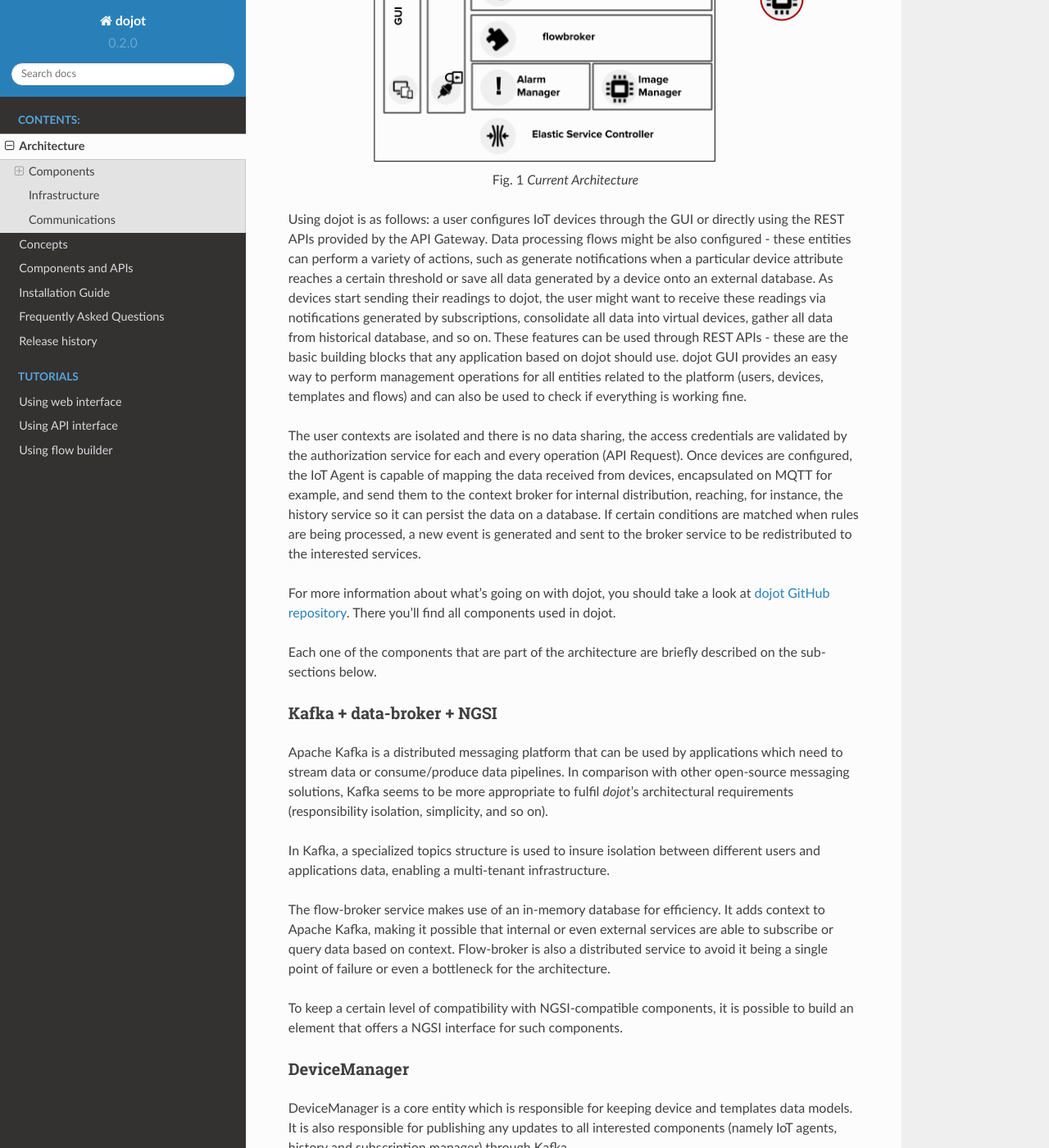
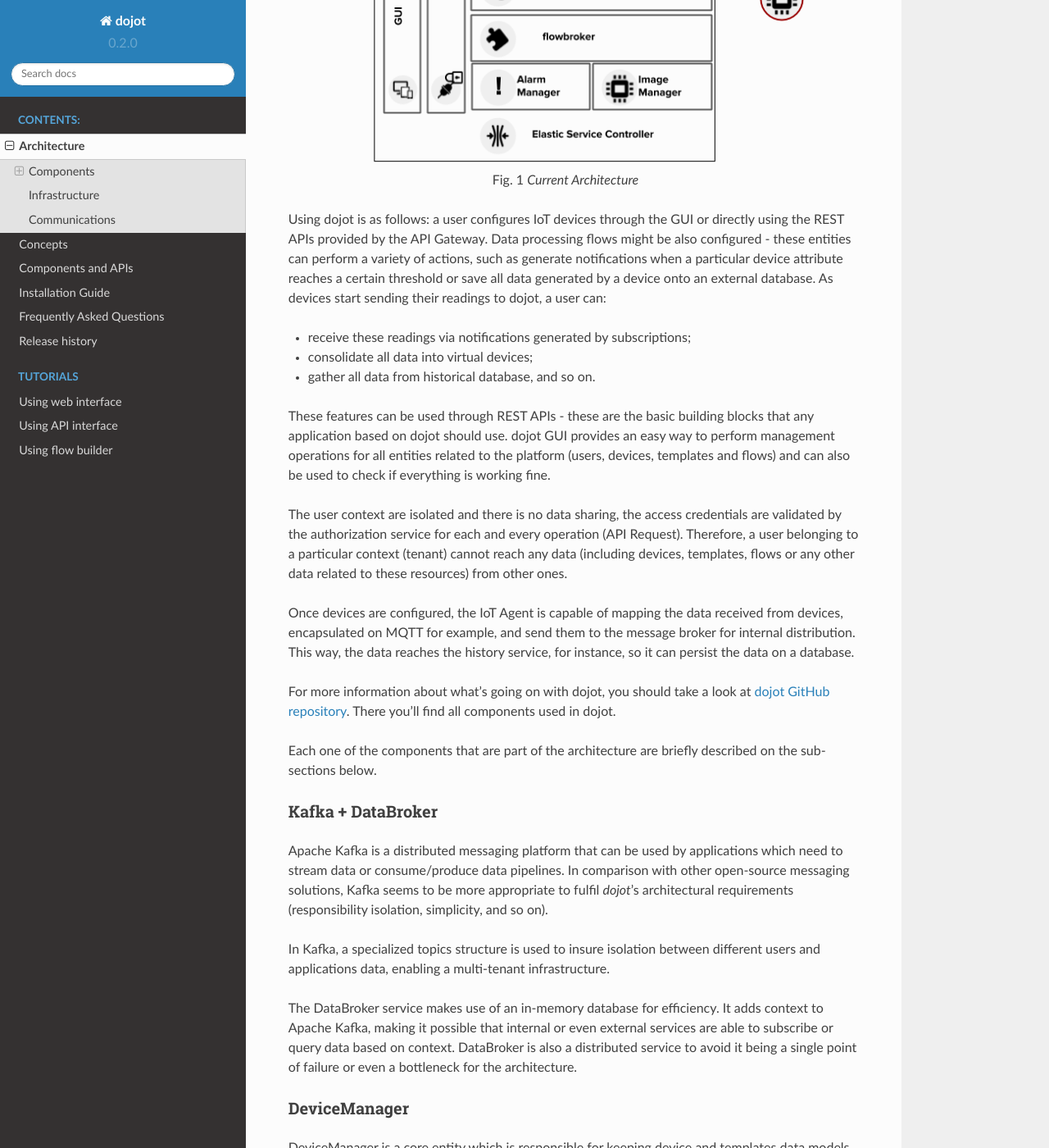
Before and after one commit to dojot/docs, a Sphinx documentation site: the page built from source/architecture.rst, in a window 1280 px wide and 1400 px high, scrolled down 1272 px. Shown: the whole window at 82% size. Built offline with Sphinx 7.4.7 and the Read the Docs theme 2.0.0, drawn with Linux system fonts in a browser that asks for light colours; some of the changed text lies outside the part shown.

Commit message:
docs: updating architecture page

```diff
--- a/source/architecture.rst
+++ b/source/architecture.rst
@@ -36,24 +36,28 @@
 might be also configured - these entities can perform a variety of actions,
 such as generate notifications when a particular device attribute reaches a
 certain threshold or save all data generated by a device onto an external
-database. As devices start sending their readings to dojot, the user might want
-to receive these readings via notifications generated by subscriptions,
-consolidate all data into virtual devices, gather all data from historical
-database, and so on. These features can be used through REST APIs - these are
-the basic building blocks that any application based on dojot should use. dojot
-GUI provides an easy way to perform management operations for all entities
-related to the platform (users, devices, templates and flows) and can also be
-used to check if everything is working fine.
+database. As devices start sending their readings to dojot, a user can:
 
-The user contexts are isolated and there is no data sharing, the access
+- receive these readings via notifications generated by subscriptions;
+- consolidate all data into virtual devices;
+- gather all data from historical database, and so on.
+
+These features can be used through REST APIs - these are the basic building
+blocks that any application based on dojot should use. dojot GUI provides an
+easy way to perform management operations for all entities related to the
+platform (users, devices, templates and flows) and can also be used to check if
+everything is working fine.
+
+The user context are isolated and there is no data sharing, the access
 credentials are validated by the authorization service for each and every
-operation (API Request). Once devices are configured, the IoT Agent is capable
-of mapping the data received from devices, encapsulated on MQTT for example,
-and send them to the context broker for internal distribution, reaching, for
-instance, the history service so it can persist the data on a database. If
-certain conditions are matched when rules are being processed, a new event is
-generated and sent to the broker service to be redistributed to the interested
-services.
+operation (API Request). Therefore, a user belonging to a particular context
+(tenant) cannot reach any data (including devices, templates, flows or any
+other data related to these resources) from other ones.
+
+Once devices are configured, the IoT Agent is capable of mapping the data
+received from devices, encapsulated on MQTT for example, and send them to the
+message broker for internal distribution. This way, the data reaches the
+history service, for instance, so it can persist the data on a database.
 
 For more information about what's going on with dojot, you should take a look
 at `dojot GitHub repository <https://github.com/dojot>`_. There you'll find all
@@ -62,8 +66,8 @@
 Each one of the components that are part of the architecture are briefly
 described on the sub-sections below.
 
-Kafka + data-broker + NGSI
-***********************************
+Kafka + DataBroker
+******************
 
 Apache Kafka is a distributed messaging platform that can be used by
 applications which need to stream data or consume/produce data pipelines. In
@@ -74,17 +78,14 @@
 In Kafka, a specialized topics structure is used to insure isolation between
 different users and applications data, enabling a multi-tenant infrastructure.
 
-The flow-broker service makes use of an in-memory database for efficiency. It
+The DataBroker service makes use of an in-memory database for efficiency. It
 adds context to Apache Kafka, making it possible that internal or even external
-services are able to subscribe or query data based on context. Flow-broker is
+services are able to subscribe or query data based on context. DataBroker is
 also a distributed service to avoid it being a single point of failure or even
 a bottleneck for the architecture.
 
-To keep a certain level of compatibility with NGSI-compatible components, it is
-possible to build an element that offers a NGSI interface for such components.
-
 DeviceManager
-**************
+*************
 
 DeviceManager is a core entity which is responsible for keeping device and
 templates data models. It is also responsible for publishing any updates to all
@@ -144,8 +145,8 @@
 Logging and Auditing Service
 ****************************
 
-All the services that are part of the *dojot* platform can generate usage metrics
-of its resources that can be used by a logging and auditing service,
+All the services that are part of the *dojot* platform can generate usage
+metrics of its resources that can be used by a logging and auditing service,
 which process this registers and summarize then based on users and
 applications.
 
@@ -204,6 +205,8 @@
 This component is responsible for handling alarms generated by dojot's internal
 components, such as IoT agents, Device Manager, and so on.
 
+This component is also scheduled for development.
+
 Image manager
 *************
 
```
